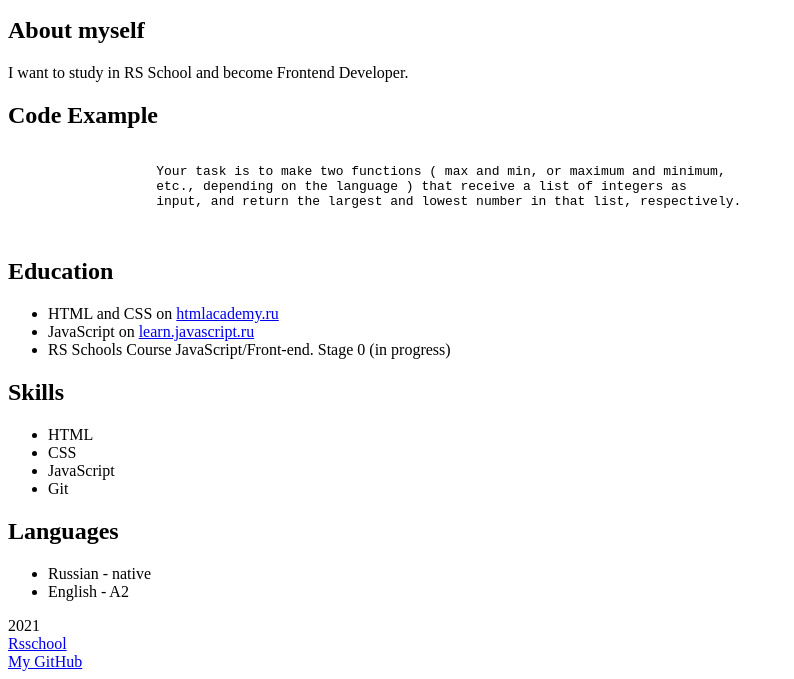
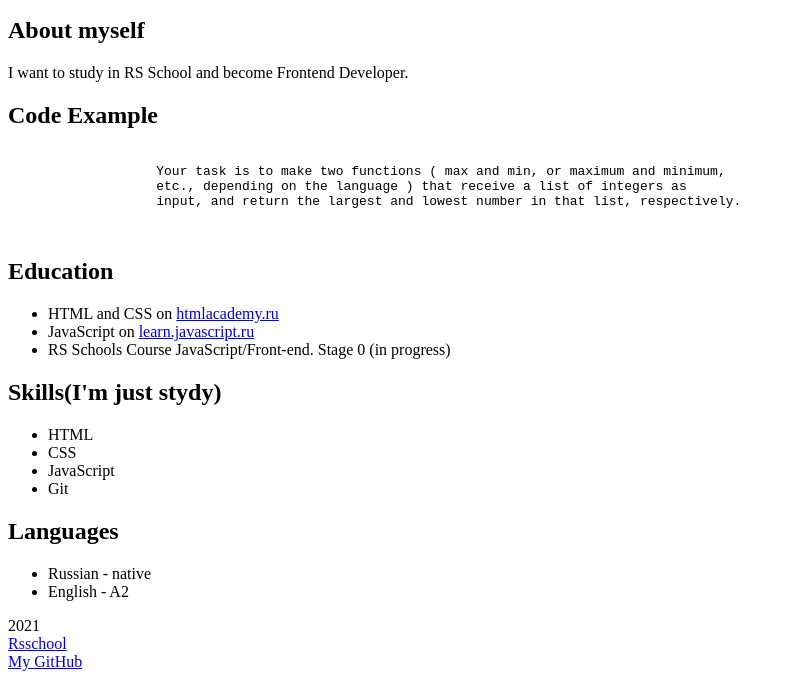
Before and after one commit to NastyaMix/rsschool-cv1, a plain HTML site: page index.html in a window 1280 px wide. Shown: the part 127-806 px from the top of the page, without its empty margins (0-794 px from the left). Drawn offline with Linux system fonts and the light colour scheme.

```diff
--- a/index.html
+++ b/index.html
@@ -61,7 +61,7 @@
 
             <aside>
                 <section>
-                    <h2>Skills</h2>
+                    <h2>Skills(I'm just stydy)</h2>
                     <ul>
                         <li>HTML</li>
                         <li>CSS</li>
```
